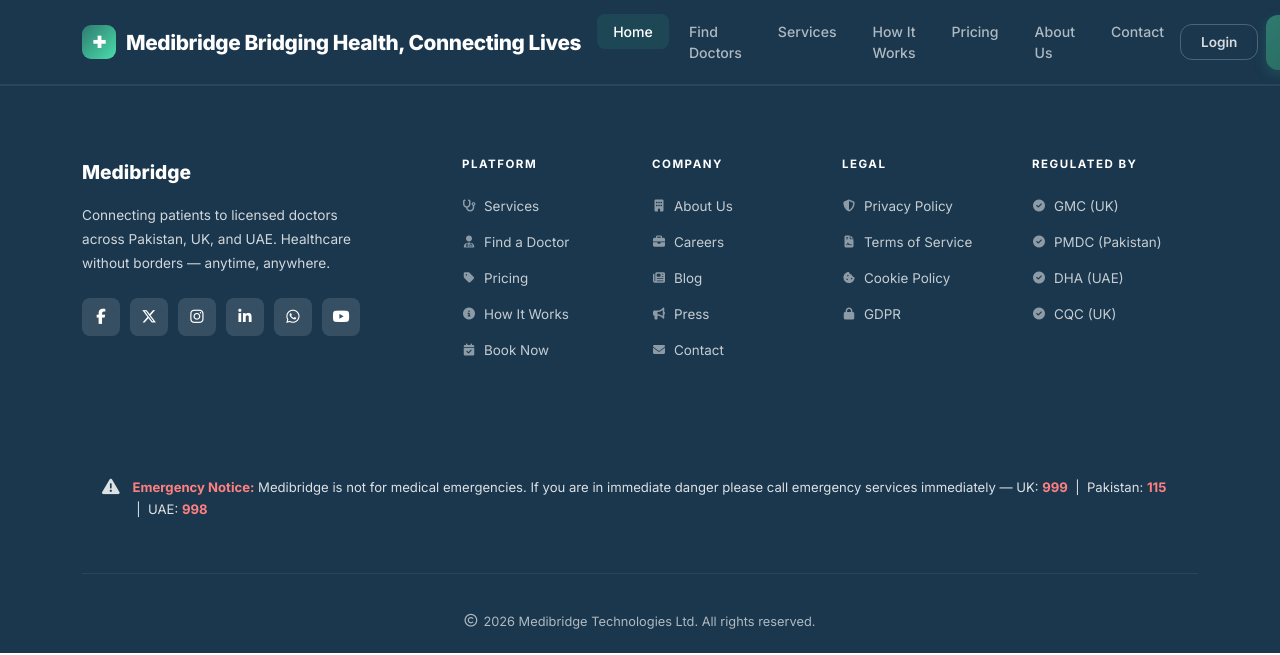
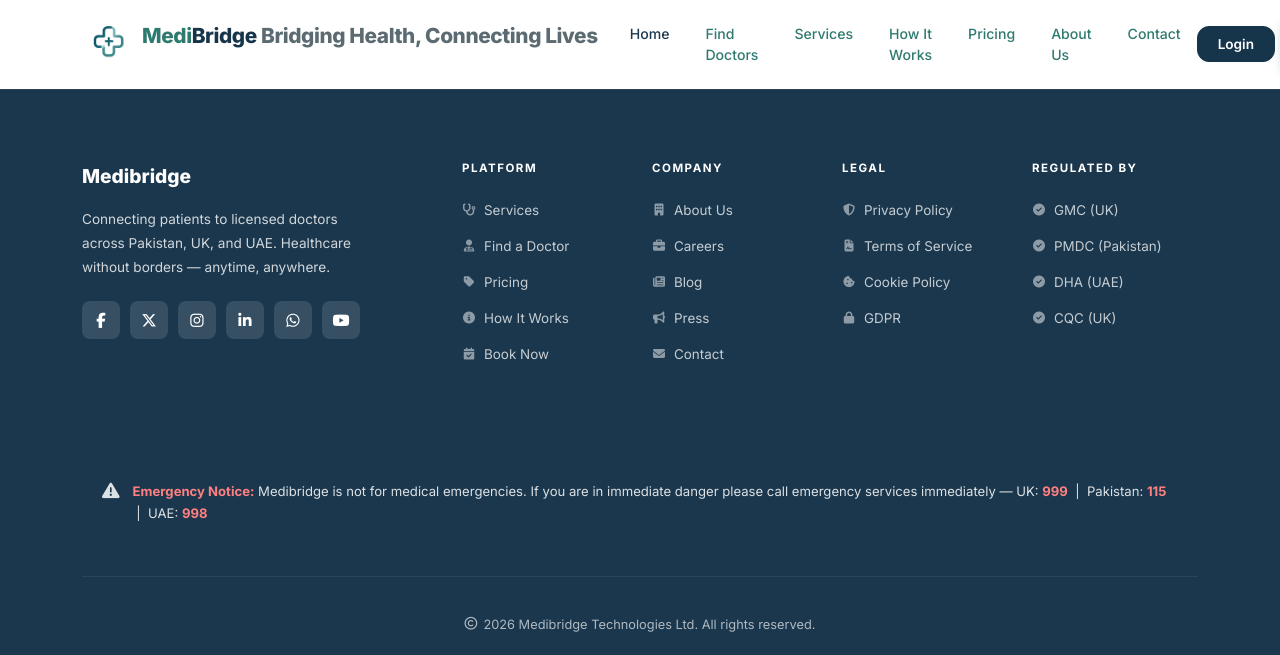
Before and after one commit to alihassan-7861/MediBridge, a Django app: template Medibridge/templates/Medibridge/base.html in a window 1280 px wide. Shown: the top 655 px of the page. Run offline with Django 4.2, Linux system fonts and the light colour scheme; the template is opened without the code that fills it, so the values that code supplies are empty.

Commit message:
Adjust the service section by adding images and logo in nv bar

```diff
--- a/Medibridge/static/css/navbar.css
+++ b/Medibridge/static/css/navbar.css
@@ -1,7 +1,7 @@
 
 /* ── NAVBAR ── */
 .mb-navbar {
-  background: rgba(22,52,74,0.98) !important;
+  background: #ffffff !important;
   backdrop-filter: blur(20px);
   -webkit-backdrop-filter: blur(20px);
   border-bottom: 1px solid rgba(255,255,255,0.07);
@@ -16,16 +16,15 @@
   display: flex; align-items: center; gap: 10px; text-decoration: none;
 }
 
-.brand-icon {
-  width: 34px; height: 34px;
-  background: linear-gradient(135deg, #2F7A6F, #4adeab);
-  border-radius: 9px;
-  display: inline-flex; align-items: center; justify-content: center;
-  font-size: 1rem; color: #ffffff; font-weight: 900; flex-shrink: 0;
+.brand-logo {
+  width: 50px;
+  height: 50px;
+  object-fit: contain;
+  flex-shrink: 0;
 }
 
 .mb-navbar .nav-link {
-  color: rgba(255,255,255,0.65) !important;
+  color: #2f7a6f !important;
   font-size: 0.88rem; font-weight: 500;
   padding: 7px 16px !important;
   border-radius: var(--mb-radius-xs);
@@ -33,19 +32,19 @@
 }
 
 .mb-navbar .nav-link:hover {
-  color: #ffffff !important;
+  color: #000000 !important;
   background: rgba(255,255,255,0.09);
 }
 
 .mb-navbar .nav-link.active {
-  color: #ffffff !important;
-  background: rgba(47,122,111,0.25);
+  color: rgba(22,52,74,0.98) !important;
+  /* background: rgba(47,122,111,0.25); */
 }
 
 .mb-navbar .btn-login {
-  background: transparent;
-  color: rgba(255,255,255,0.82);
-  border: 1.5px solid rgba(255,255,255,0.22);
+  background: #16344a;
+  color: #ffffff;
+  border: 1.5px solid #16344a;
   border-radius: var(--mb-radius-sm);
   font-size: 0.85rem; font-weight: 600;
   padding: 7px 20px;
@@ -54,8 +53,8 @@
 
 .mb-navbar .btn-login:hover {
   background: rgba(255,255,255,0.09);
-  border-color: rgba(255,255,255,0.45);
-  color: #ffffff;
+  border-color: #2F7A6F;
+  color: #2F7A6F;
 }
 
 .mb-navbar .btn-book {
--- a/Medibridge/templates/Medibridge/partials/navbar.html
+++ b/Medibridge/templates/Medibridge/partials/navbar.html
@@ -4,12 +4,19 @@
   <div class="container">
     <!-- Brand + tagline -->
     <a class="navbar-brand" href="{% url 'home' %}">
-      <span class="brand-icon">✚</span>
+      <img
+        src="{% static 'images/logo.png' %}"
+        alt="Medibridge Logo"
+        class="brand-logo"
+      />
       <div>
-        <span>Medibridge</span>
-        <span class="navbar-brand-tagline"
-          >Bridging Health, Connecting Lives</span
+        <p style="color: #2f7a6f">
+          Medi<span style="color: #16344a">Bridge</span>
+          <span class="navbar-brand-tagline" style="color:#5C6B72;">
+          Bridging Health, Connecting Lives</span
         >
+        </p>
+
       </div>
     </a>
 
```
Also changed, not shown: Medibridge/static/landing/css/index.css (+17 -5 lines), Medibridge/templates/Medibridge/index.html (+8 -20 lines), Medibridge/static/images/logo-2.png (added), Medibridge/static/images/logo.png (added), Medibridge/static/images/step-1.png (added), Medibridge/static/images/step-2.png (added), Medibridge/static/images/step-3.png (added), Medibridge/static/images/step-4.png (added).
